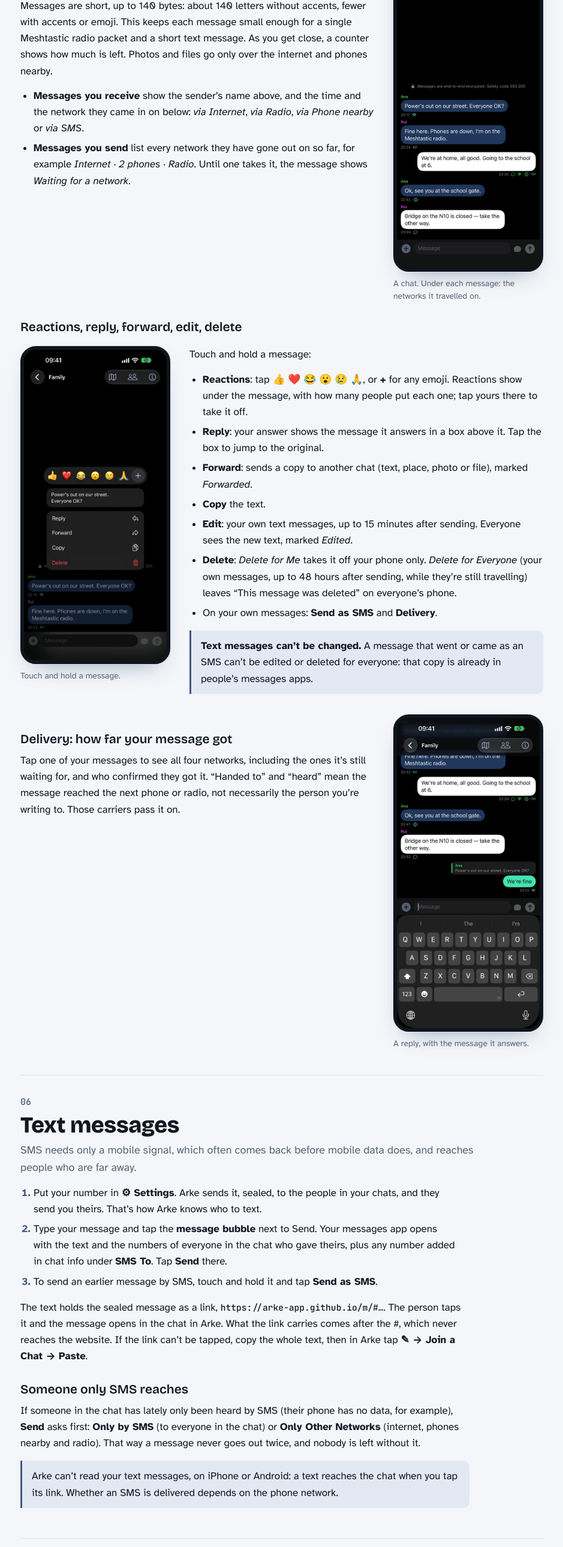
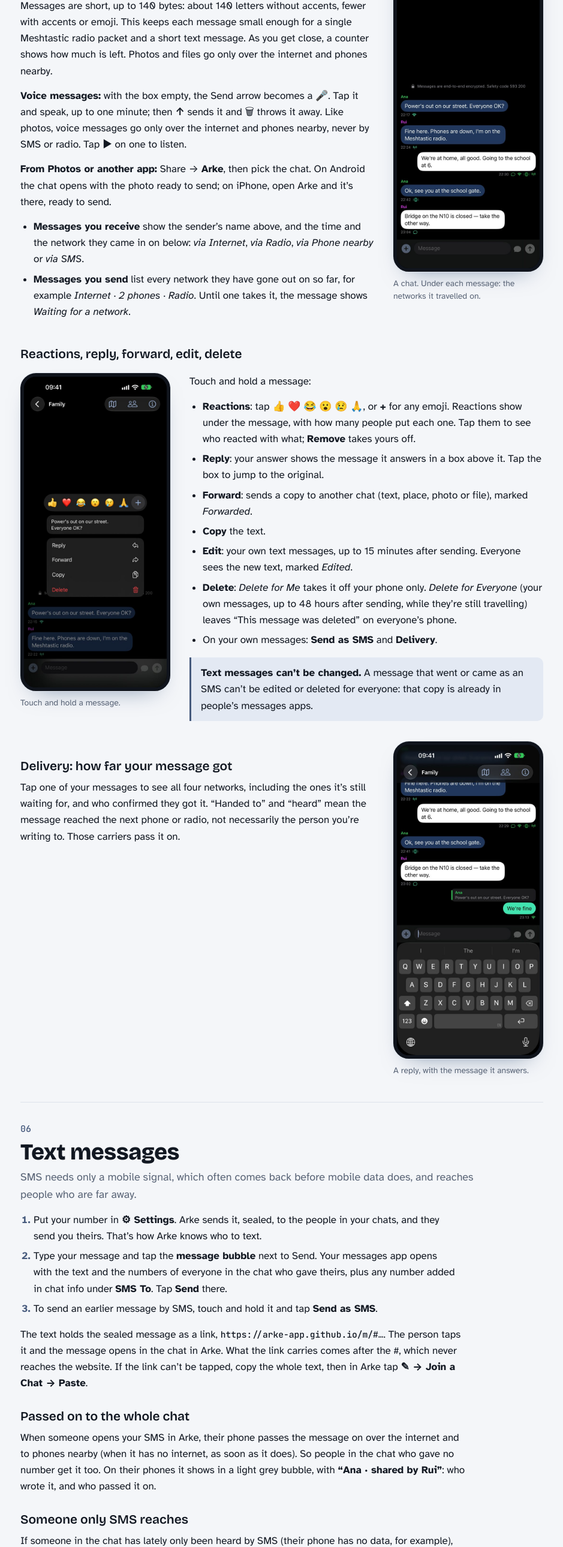
Before and after one commit to arke-app/arke-app.github.io, a plain HTML site: page manual/index.html in a window 1280 px wide. Shown: the part 7230-9809 px from the top of the page at 60% size, without its empty margins (304-1243 px from the left). Drawn offline with Linux system fonts and the light colour scheme.

Commit message:
Manual: voice messages, Share → Arke, who reacted, SMS passed on to the chat; privacy: microphone
Co-Authored-By: Claude Opus 5.5 <noreply@anthropic.com>

```diff
--- a/manual/index.html
+++ b/manual/index.html
@@ -373,6 +373,8 @@ nav.top a:not(.home):hover, nav.top a[aria-current] { color: var(--neon); }
         <div>
           <p class="intro">Open a chat, type a message and tap the <strong>Send</strong> arrow. The <strong>+</strong> next to the box adds a photo, a file or your location.</p>
           <p>Messages are short, up to 140 bytes: about 140 letters without accents, fewer with accents or emoji. This keeps each message small enough for a single Meshtastic radio packet and a short text message. As you get close, a counter shows how much is left. Photos and files go only over the internet and phones nearby.</p>
+          <p><strong>Voice messages:</strong> with the box empty, the Send arrow becomes a <strong>🎤</strong>. Tap it and speak, up to one minute; then <strong>↑</strong> sends it and 🗑 throws it away. Like photos, voice messages go only over the internet and phones nearby, never by SMS or radio. Tap ▶︎ on one to listen.</p>
+          <p><strong>From Photos or another app:</strong> Share → <strong>Arke</strong>, then pick the chat. On Android the chat opens with the photo ready to send; on iPhone, open Arke and it’s there, ready to send.</p>
           <ul>
             <li><strong>Messages you receive</strong> show the sender’s name above, and the time and the network they came in on below: <em>via Internet</em>, <em>via Radio</em>, <em>via Phone nearby</em> or <em>via SMS</em>.</li>
             <li><strong>Messages you send</strong> list every network they have gone out on so far, for example <em>Internet · 2 phones · Radio</em>. Until one takes it, the message shows <em>Waiting for a network</em>.</li>
@@ -393,7 +395,7 @@ nav.top a:not(.home):hover, nav.top a[aria-current] { color: var(--neon); }
         <div>
           <p>Touch and hold a message:</p>
           <ul>
-            <li><strong>Reactions</strong>: tap 👍 ❤️ 😂 😮 😢 🙏, or <strong>+</strong> for any emoji. Reactions show under the message, with how many people put each one; tap yours there to take it off.</li>
+            <li><strong>Reactions</strong>: tap 👍 ❤️ 😂 😮 😢 🙏, or <strong>+</strong> for any emoji. Reactions show under the message, with how many people put each one. Tap them to see who reacted with what; <strong>Remove</strong> takes yours off.</li>
             <li><strong>Reply</strong>: your answer shows the message it answers in a box above it. Tap the box to jump to the original.</li>
             <li><strong>Forward</strong>: sends a copy to another chat (text, place, photo or file), marked <em>Forwarded</em>.</li>
             <li><strong>Copy</strong> the text.</li>
@@ -426,6 +428,8 @@ nav.top a:not(.home):hover, nav.top a[aria-current] { color: var(--neon); }
         <li>To send an earlier message by SMS, touch and hold it and tap <strong>Send as SMS</strong>.</li>
       </ol>
       <p>The text holds the sealed message as a link, <code>https://arke-app.github.io/m/#…</code>. The person taps it and the message opens in the chat in Arke. What the link carries comes after the <code>#</code>, which never reaches the website. If the link can’t be tapped, copy the whole text, then in Arke tap <strong>✎ → Join a Chat → Paste</strong>.</p>
+      <h3>Passed on to the whole chat</h3>
+      <p>When someone opens your SMS in Arke, their phone passes the message on over the internet and to phones nearby (when it has no internet, as soon as it does). So people in the chat who gave no number get it too. On their phones it shows in a light grey bubble, with <strong>“Ana · shared by Rui”</strong>: who wrote it, and who passed it on.</p>
       <h3>Someone only SMS reaches</h3>
       <p>If someone in the chat has lately only been heard by SMS (their phone has no data, for example), <strong>Send</strong> asks first: <strong>Only by SMS</strong> (to everyone in the chat) or <strong>Only Other Networks</strong> (internet, phones nearby and radio). That way a message never goes out twice, and nobody is left without it.</p>
       <div class="note"><p>Arke can’t read your text messages, on iPhone or Android: a text reaches the chat when you tap its link. Whether an SMS is delivered depends on the phone network.</p></div>
```
Also changed, not shown: index.html (+1 -1 lines), privacy/index.html (+2 -2 lines).
